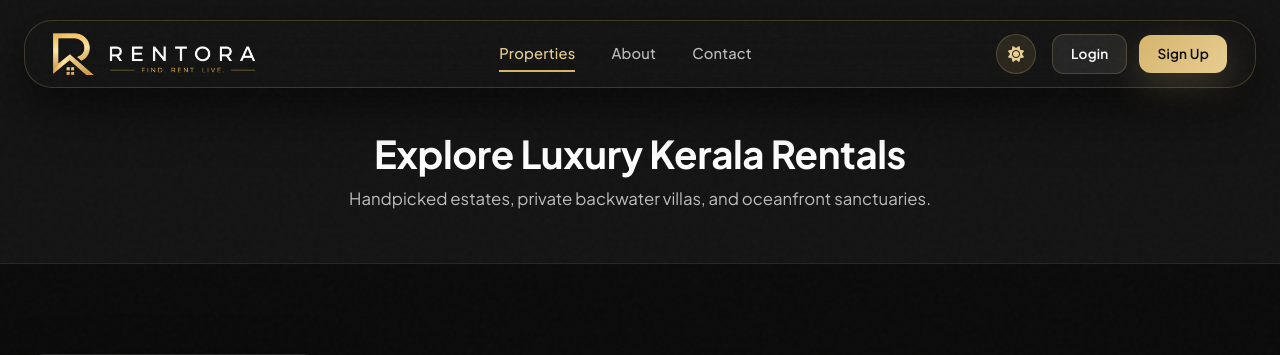
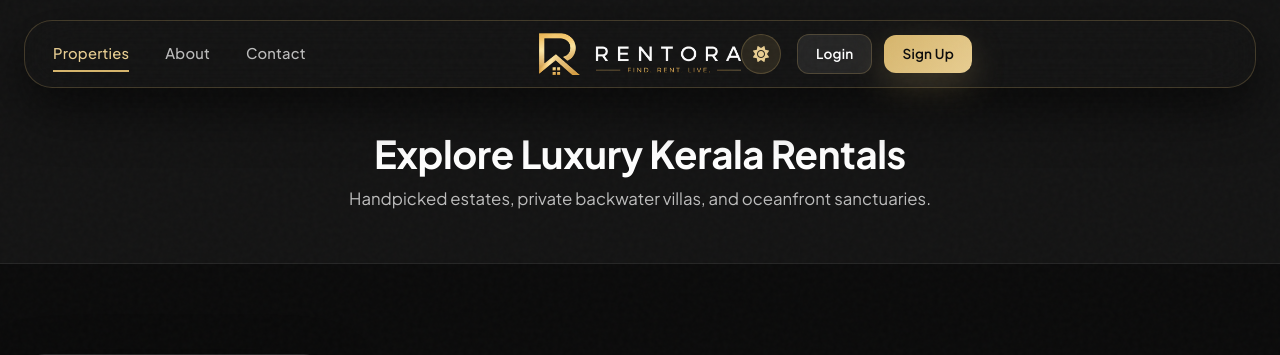
Before and after one commit to Harshal-jith/rentora_0, a Django app: page /properties/ in a window 1280 px wide. Shown: the top 355 px of the page. Run offline with Django 5.2, Linux system fonts and the light colour scheme; data comes from the database, SQL or seed files in the repository; data that the repository does not hold is empty; some web fonts are replaced.

Commit message:
Center navbar brand logo in 3-column header grid and refine hero headline to Kerala Sanctuary of Bespoke Private Estates with reduced font size

```diff
--- a/rentals/static/css/style.css
+++ b/rentals/static/css/style.css
@@ -182,7 +182,19 @@ img {
     justify-content: space-between;
 }
 
-.brand-logo { display: inline-flex; align-items: center; text-decoration: none; }
+.nav-container-centered {
+    display: grid;
+    grid-template-columns: 1fr auto 1fr;
+    align-items: center;
+    width: 100%;
+}
+
+.brand-logo-center {
+    display: flex;
+    justify-content: center;
+    align-items: center;
+    margin: 0 auto;
+}
 
 .logo-wrapper {
     position: relative;
@@ -471,9 +483,9 @@ img {
     font-family: var(--font-heading);
     font-style: italic;
     font-weight: 400;
-    font-size: clamp(3.4rem, 7.8vw, 6.4rem);
-    line-height: 1.04;
-    color: #FFFFFF;
+    font-size: clamp(2.2rem, 4.2vw, 3.6rem);
+    line-height: 1.15;
+    color: var(--text-primary);
     margin-bottom: 20px;
     text-shadow: 0 4px 35px rgba(0, 0, 0, 0.8);
     animation: fadeUp 1.0s cubic-bezier(0.16, 1, 0.3, 1) 0.3s forwards;
--- a/rentals/templates/rentals/base.html
+++ b/rentals/templates/rentals/base.html
@@ -35,19 +35,12 @@
     </div>
     {% endif %}
 
-    <!-- Floating Glass Navigation Bar -->
+    <!-- Floating Glass Navigation Bar (CENTERED LOGO LUXURY HEADER) -->
     {% block navbar %}
     <header class="navbar navbar-glass" id="navbar">
-        <div class="nav-container">
-            <!-- Left: Rentora Brand Logo -->
-            <a href="{% url 'home' %}" class="brand-logo" aria-label="Rentora Home">
-                <div class="logo-wrapper">
-                    <img src="{% static 'images/logo_dark.png' %}" alt="Rentora — Stay Beyond Extraordinary" class="logo-img logo-dark">
-                    <img src="{% static 'images/logo_light.png' %}" alt="Rentora — Stay Beyond Extraordinary" class="logo-img logo-light">
-                </div>
-            </a>
+        <div class="nav-container nav-container-centered">
 
-            <!-- Center: Navigation Links -->
+            <!-- Left: Navigation Links -->
             <nav class="nav-links">
                 {% if user.is_authenticated %}
                 <a href="{% url 'dashboard' %}" class="nav-link {% if request.resolver_match.url_name == 'dashboard' %}active{% endif %}"><i class="fa-solid fa-star text-gold"></i> Dashboard</a>
@@ -56,6 +49,14 @@
                 <a href="{% url 'home' %}#about" class="nav-link">About</a>
                 <a href="{% url 'home' %}#contact" class="nav-link">Contact</a>
             </nav>
+
+            <!-- Center: Rentora Brand Logo (CENTERED) -->
+            <a href="{% url 'home' %}" class="brand-logo brand-logo-center" aria-label="Rentora Home">
+                <div class="logo-wrapper">
+                    <img src="{% static 'images/logo_dark.png' %}" alt="Rentora — Stay Beyond Extraordinary" class="logo-img logo-dark">
+                    <img src="{% static 'images/logo_light.png' %}" alt="Rentora — Stay Beyond Extraordinary" class="logo-img logo-light">
+                </div>
+            </a>
 
             <!-- Right: Actions & Auth Glass Buttons -->
             <div class="nav-actions">
@@ -83,6 +84,7 @@
                     <i class="fa-solid fa-bars"></i>
                 </button>
             </div>
+
         </div>
     </header>
     {% endblock %}
@@ -92,11 +94,11 @@
         {% block content %}{% endblock %}
     </main>
 
-    <!-- Cinematic Luxury Footer -->
+    <!-- Footer -->
     <footer class="footer">
         <div class="footer-container">
             <div class="footer-col brand-col">
-                <a href="{% url 'home' %}" class="brand-logo footer-logo" aria-label="Rentora Home">
+                <a href="{% url 'home' %}" aria-label="Rentora Home">
                     <div class="logo-wrapper footer-logo-wrapper">
                         <img src="{% static 'images/logo_dark.png' %}" alt="Rentora" class="logo-img logo-dark footer-logo-img">
                         <img src="{% static 'images/logo_light.png' %}" alt="Rentora" class="logo-img logo-light footer-logo-img">
--- a/rentals/templates/rentals/index.html
+++ b/rentals/templates/rentals/index.html
@@ -33,10 +33,10 @@
             </a>
         </div>
 
-        <!-- Headline (Instrument Serif Italic & Gold Shimmer) -->
+        <!-- Headline (Playfair Display & Gold Shimmer) -->
         <h1 class="hero-title-editorial">
-            The Sanctuary of<br>
-            <span class="gold-shimmer-text">Uncompromised Luxury</span>
+            Kerala’s Sanctuary of<br>
+            <span class="gold-shimmer-text">Bespoke Private Estates</span>
         </h1>
 
         <!-- Subtitle -->
```
